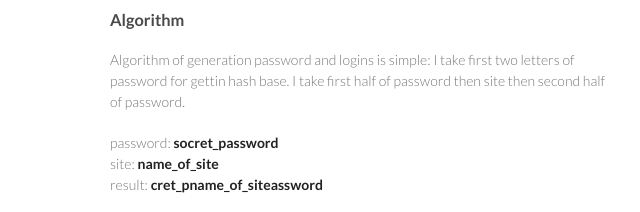
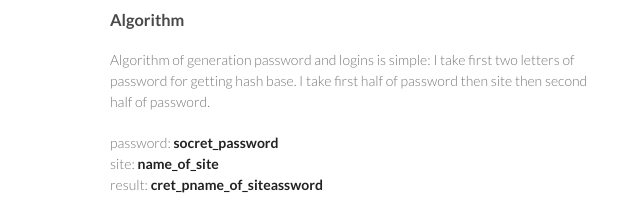
Before and after one commit to vtyulb/RuPass, a plain HTML site: page index.html in a window 1280 px wide. Shown: the part 272-484 px from the top of the page, 460-1100 px from the left. Drawn offline with Linux system fonts and the light colour scheme.

Commit message:
Syntax error

```diff
--- a/index.html
+++ b/index.html
@@ -45,7 +45,7 @@ and sites where you have accounts.</p>
 <h3>Algorithm</h3>
 
 <p>Algorithm of generation password and logins is simple:
-I take first two letters of password for gettin hash base.
+I take first two letters of password for getting hash base.
 I take first half of password then site then second half of password.</p>
 
 <p>password: <strong>socret_password</strong><br>
```
